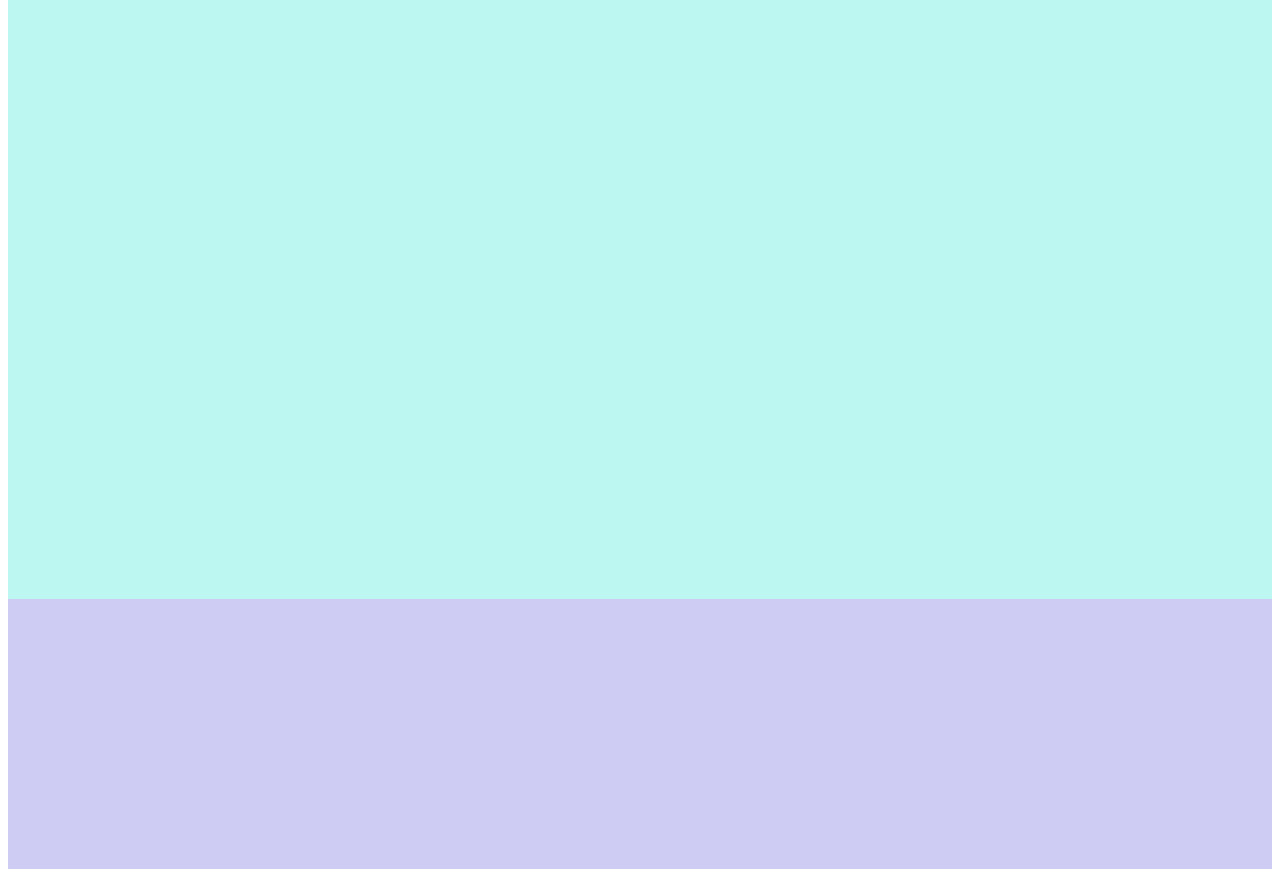
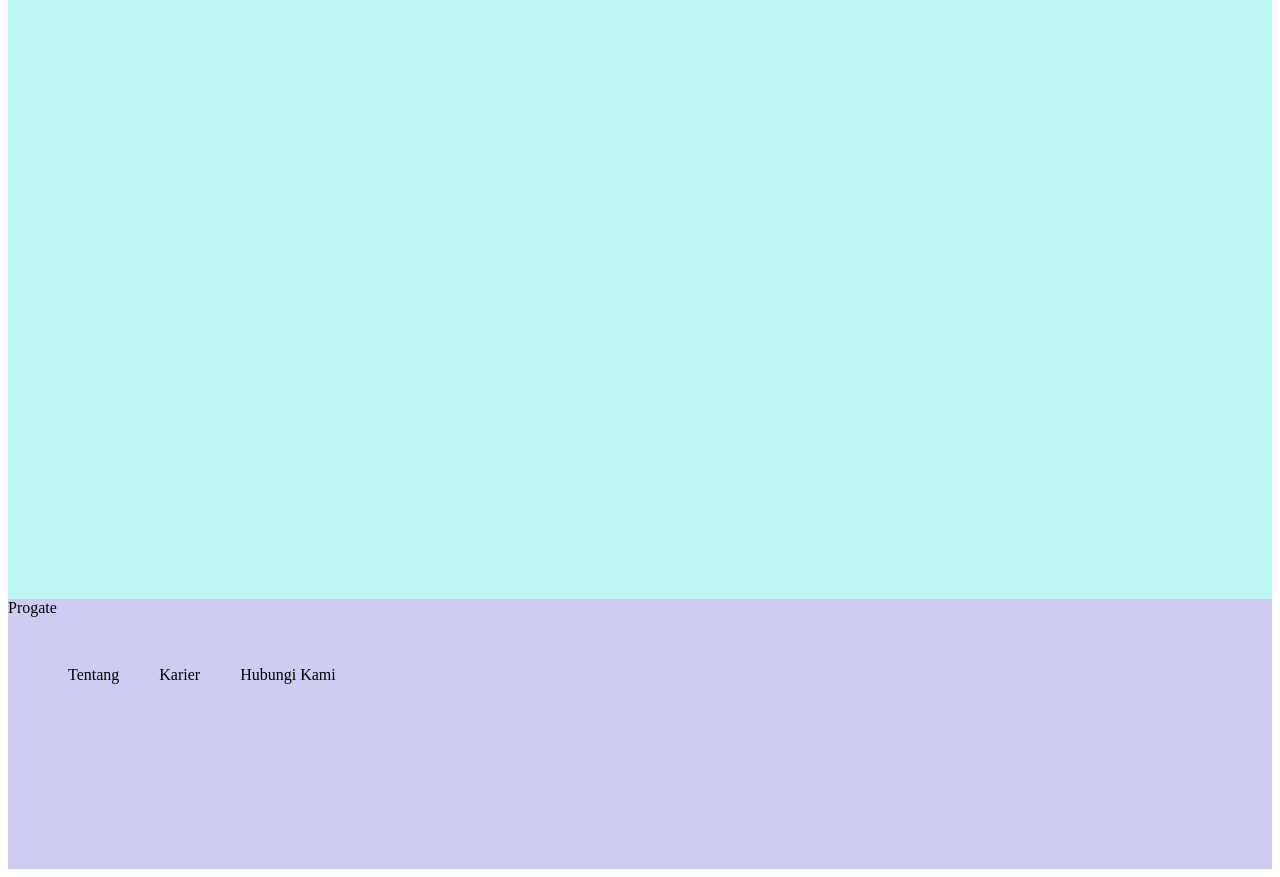
Before and after one commit to izmilia-prastika/training-progate-orangsiber, a PHP site: page /index.html in a window 1280 px wide. Shown: the part 107-984 px from the top of the page. Run offline with PHP 8.4, Linux system fonts and the light colour scheme.

Commit message:
Add files via upload
Commit ke-4 untuk web ini
panduan https://progate.com/html/study/1/16#/53

```diff
--- a/index.html
+++ b/index.html
@@ -22,6 +22,17 @@
     </div>
 
     <div class="footer">
+      <!-- Tambahkan tag <div> dengan class "footer-logo" -->
+      <div class="footer-logo">Progate</div>
+
+      <!-- Tambahkan tag <div> dengan class "footer-list" -->
+      <div class="footer-list">
+        <ul>
+          <li>Tentang</li>
+          <li>Karier</li>
+          <li>Hubungi Kami</li>
+        </ul>
+      </div>
 
     </div>
   </body>
--- a/style.css
+++ b/style.css
@@ -4,8 +4,8 @@ body {
 
 li {
   list-style: none;
+  /* Pindahkan kedua baris dibawah kesekitar baris 25 */
   float: left;
-  /* Ubahlah padding atas & bawah ke 33px, dan padding kiri & kanan ke 20px */
   padding: 33px 20px;
 }
 
@@ -18,8 +18,13 @@ li {
 .header-logo {
   float: left;
   font-size: 36px;
-  /* Ubahlah padding atas & bawah ke 20px, dan padding kiri & kanan ke 40px */
   padding: 20px 40px;
+}
+
+/* Tambahkan CSS tag <li> yang diatas kedalam header-list */
+.header-list li {
+  float: left;
+  padding: 33px 20px;
 }
 
 .main {
```
